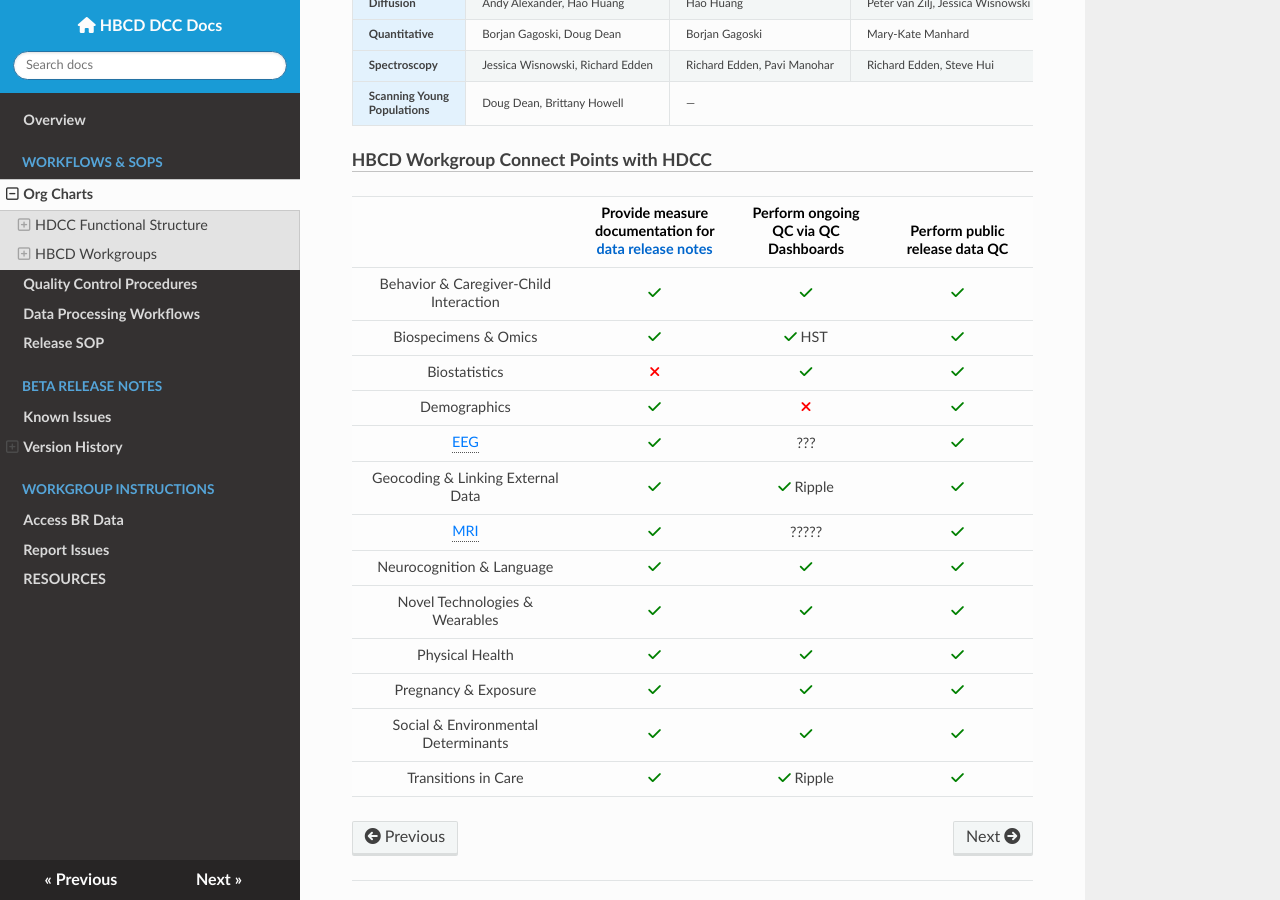
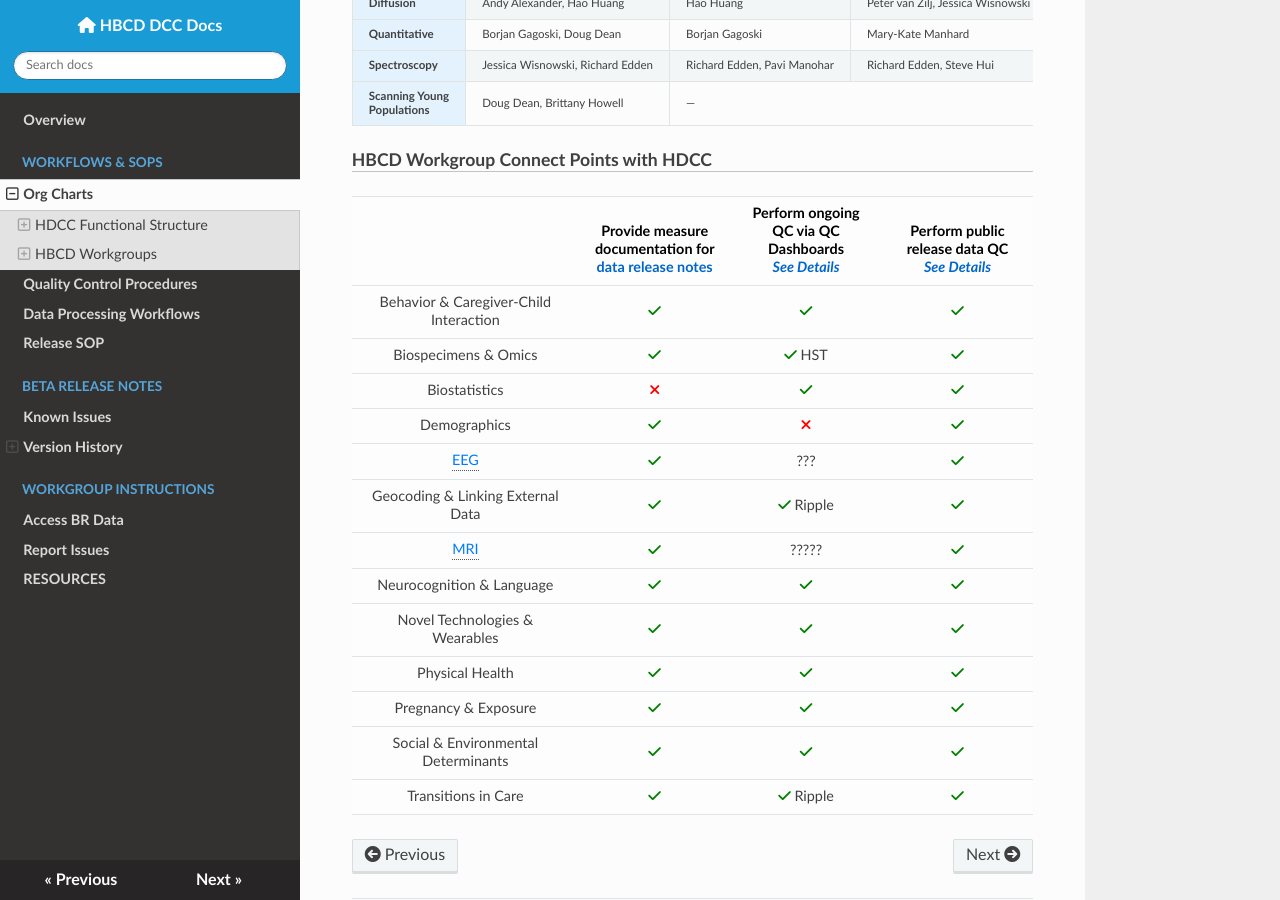
Before and after one commit to DCAN-Labs/hbcd-docs-internal, an MkDocs documentation site: the page built from docs/orgcharts.md, in a window 1280 px wide and 900 px high, scrolled down 10617 px. Built offline with MkDocs 1.6.1, drawn with Linux system fonts in a browser that asks for light colours; nearby versions of some CDN libraries.

Commit message:
add links to QC stages

```diff
--- a/docs/orgcharts.md
+++ b/docs/orgcharts.md
@@ -1167,8 +1167,8 @@ HBCD Workgroups that interface heavily with HDCC include the following (the full
   <tr>
   <th style="word-wrap: break-word; white-space: normal; text-align: center; width: 30%;">&nbsp;</td>
   <th style="word-wrap: break-word; white-space: normal; text-align: center; width: 20%;">Provide measure documentation for <a href="https://docs.hbcdstudy.org/latest/instruments/">data release notes</a></th>
-  <th style="word-wrap: break-word; white-space: normal; text-align: center; width: 20%;">Perform ongoing QC via QC Dashboards</th>
-  <th style="word-wrap: break-word; white-space: normal; text-align: center; width: 20%;">Perform public release data QC</th>
+  <th style="word-wrap: break-word; white-space: normal; text-align: center; width: 20%;">Perform ongoing QC via QC Dashboards<br><a href="../workflows/qc#proc-pheno"><i>See Details</i></a></th>
+  <th style="word-wrap: break-word; white-space: normal; text-align: center; width: 20%;">Perform public release data QC<br><a href="../workflows/qc#pre-release-pheno"><i>See Details</i></a></th>
   </tr>
 </thead>
 <tbody>
```
